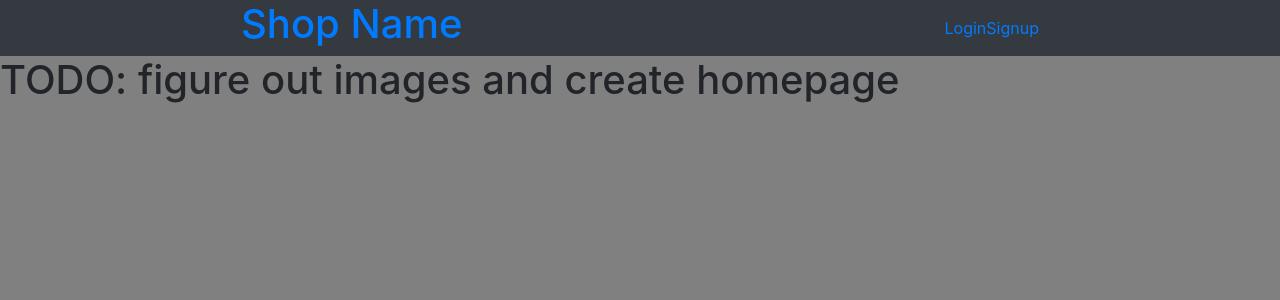
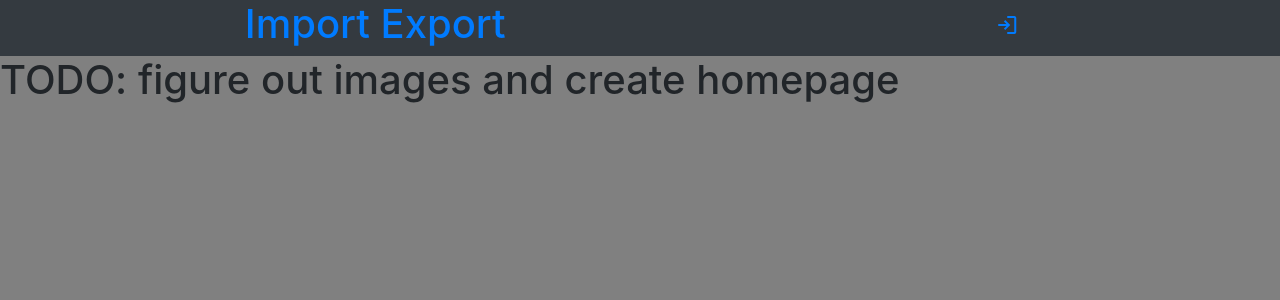
Before and after one commit to AndrewFaugno/import-export, a React (Create React App) app in the folder client/: page / in a window 1280 px wide. Shown: the top 300 px of the page. Built offline with nearby package versions, Linux system fonts and the light colour scheme.

Commit message:
added auth.logged in to nav with icons

```diff
--- a/client/public/index.html
+++ b/client/public/index.html
@@ -4,6 +4,7 @@
     <meta charset="utf-8" />
     <link rel="icon" href="%PUBLIC_URL%/favicon.ico" />
     <meta name="viewport" content="width=device-width, initial-scale=1" />
+    <link rel="stylesheet" href="https://fonts.googleapis.com/css2?family=Material+Symbols+Outlined:opsz,wght,FILL,GRAD@20..48,100..700,0..1,-50..200" />
     <meta name="theme-color" content="#000000" />
     <meta
       name="description"
--- a/client/src/components/Nav/index.js
+++ b/client/src/components/Nav/index.js
@@ -1,15 +1,24 @@
+import Auth from '../../utils/auth.js'
+
 const Nav = () => {
+    const loggedIn = Auth.loggedIn();
+
     return (
         <div className="bg-dark">
             <div className="d-flex justify-content-around">
                 <div className="m-auto">
                     <h1>
-                        <a href="/" className="">Shop Name</a>
+                        <a href="/" className="">Import Export</a>
                     </h1>
                 </div>
                 <div className="m-auto">
-                    <a href="/login" className="">Login</a>
-                    <a href="/signup">Signup</a>
+                    {loggedIn ? (
+                        <span class="material-symbols-outlined">account_circle</span>
+                    ) : (
+                    <a href="/login" className="mr-3">
+                        <span class="material-symbols-outlined">login</span>
+                    </a>
+                    )}
                 </div>
             </div>
         </div>
```
Also changed, not shown: client/src/utils/auth.js (renamed from client/utils/auth.js), client/src/utils/mutations.js (renamed from client/utils/mutations.js), client/src/utils/queries.js (renamed from client/utils/queries.js), 1 other file (tests, documents, lock files or other folders).
